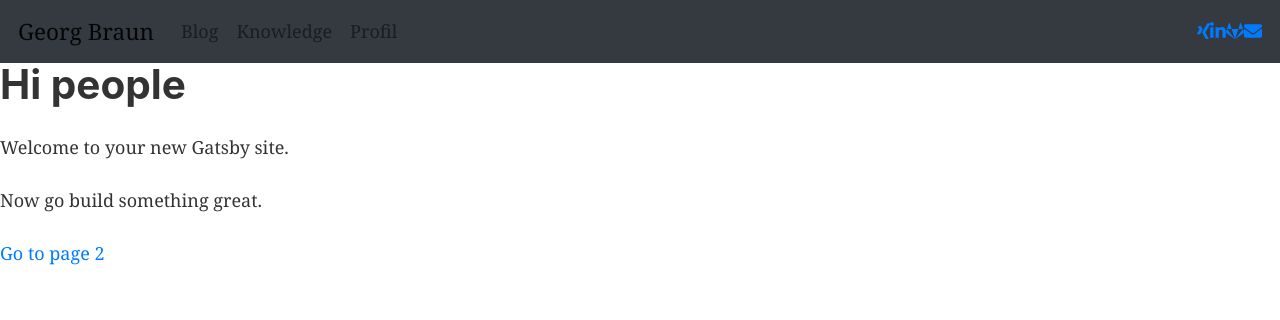
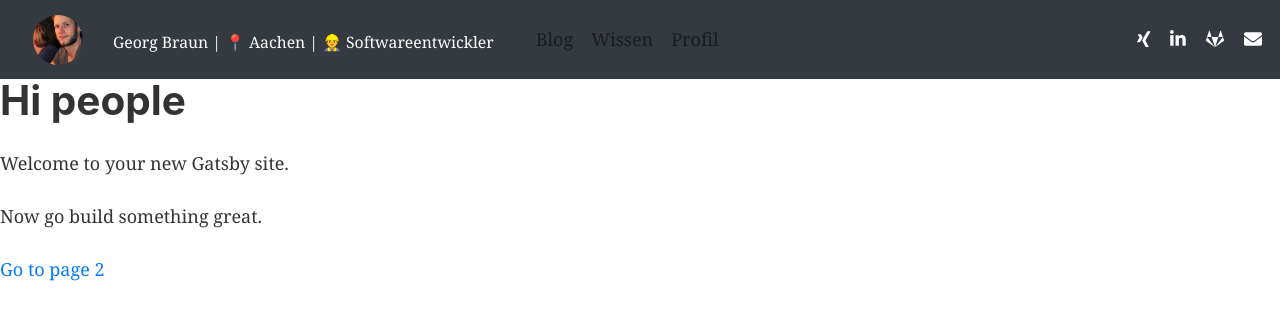
Before and after one commit to georg-braun/Personal-Website, a Gatsby site: page / in a window 1280 px wide. Built offline with nearby package versions, Linux system fonts and the light colour scheme; Gatsby itself is replaced by a stand-in of ours.

Commit message:
Header weiter designed

```diff
--- a/src/components/contactlist.js
+++ b/src/components/contactlist.js
@@ -7,24 +7,34 @@ import {
   faGitlab,
 } from "@fortawesome/free-brands-svg-icons"
 import { faEnvelope } from "@fortawesome/free-solid-svg-icons"
+import styled from "styled-components"
 
 const Contactlist = () => {
+  const StyledContactIcon = styled(FontAwesomeIcon)`
+    margin-left: ${props => props.leftMostIcon ? "0px" : "20px"};
+    color: white;
+
+    :hover {
+      color: orange;
+    }
+  `
+
   return (
     <span>
       <a href="https://www.xing.com/profile/Georg_Braun18" target="_blank">
-        <FontAwesomeIcon icon={faXing} />
+        <StyledContactIcon leftMostIcon icon={faXing} />
       </a>
       <a
         href="https://www.linkedin.com/in/georg-braun-41286b140/"
         target="_blank"
       >
-        <FontAwesomeIcon icon={faLinkedinIn} />
+        <StyledContactIcon icon={faLinkedinIn} />
       </a>
       <a href="https://gitlab.com/georg.braun92" target="_blank">
-        <FontAwesomeIcon icon={faGitlab} />
+        <StyledContactIcon icon={faGitlab} />
       </a>
       <a href="mailto:mail@georg-braun.de" target="_blank">
-        <FontAwesomeIcon icon={faEnvelope} />
+        <StyledContactIcon icon={faEnvelope} />
       </a>
     </span>
   )
--- a/src/components/header.js
+++ b/src/components/header.js
@@ -7,24 +7,19 @@ import Contactlist from "./contactlist"
 import { Navbar, Nav } from "react-bootstrap"
 
 const Header = ({ siteTitle }) => (
-  <Navbar bg="dark" expand="lg">
-    <Navbar.Brand>Georg Braun</Navbar.Brand>
+  <Navbar bg="dark" expand="lg" sticky="top">
+    <Navbar.Brand><VisitCard ></VisitCard></Navbar.Brand>
     <Navbar.Toggle aria-controls="basic-navbar-nav" />
     <Navbar.Collapse id="basic-navbar-nav">
       <Nav className="mr-auto">
         <Nav.Link>Blog</Nav.Link>
-        <Nav.Link>Knowledge</Nav.Link>
+        <Nav.Link>Wissen</Nav.Link>
         <Nav.Link>Profil</Nav.Link>
       </Nav>
       <Contactlist></Contactlist>
     </Navbar.Collapse>
   </Navbar>
-  /*
-  <header>
-    <VisitCard></VisitCard>
-    <Contactlist></Contactlist>
-  </header>
-  */
+
 )
 
 Header.propTypes = {
--- a/src/components/visitcard.js
+++ b/src/components/visitcard.js
@@ -3,10 +3,15 @@ import styled from "styled-components"
 import { Container, Col, Row } from "react-bootstrap"
 import AvatarImg from "../images/avatar.png"
 
-const StyledAvatarImg = styled.img`
+const StyledHeaderAvatar = styled.img`
   border-radius: 50%;
-  display: block;
-  width: 150px;
+  width: 50px;
+  margin: 0px;
+`
+
+const AvatarLocationDescription = styled.span`
+  font-size: 0.7em;
+  color: white;
 `
 
 const VisitCard = () => (
@@ -14,16 +19,12 @@ const VisitCard = () => (
     <Container>
       <Row>
         <Col>
-          <span class="float-right">
-            <StyledAvatarImg src={AvatarImg} alt="Avatar"></StyledAvatarImg>
-          </span>
+          <StyledHeaderAvatar src={AvatarImg} alt="Avatar"></StyledHeaderAvatar>
         </Col>
         <Col className="align-self-center">
-          <p>
-            Georg Braun <br></br>
-            Aachen <br></br>
-            Softwareentwickler
-          </p>
+          <AvatarLocationDescription>
+            Georg Braun | 📍 Aachen | 👷 Softwareentwickler
+          </AvatarLocationDescription>
         </Col>
       </Row>
     </Container>
```
